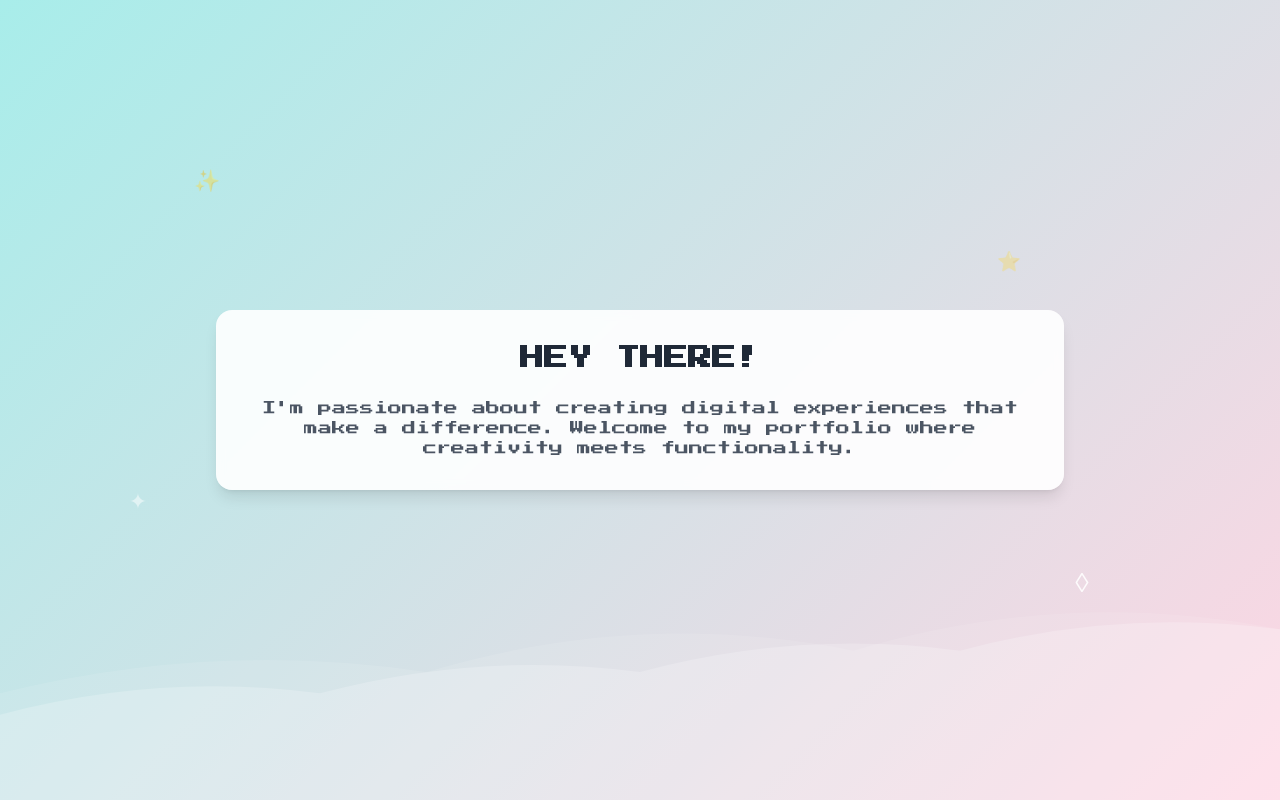
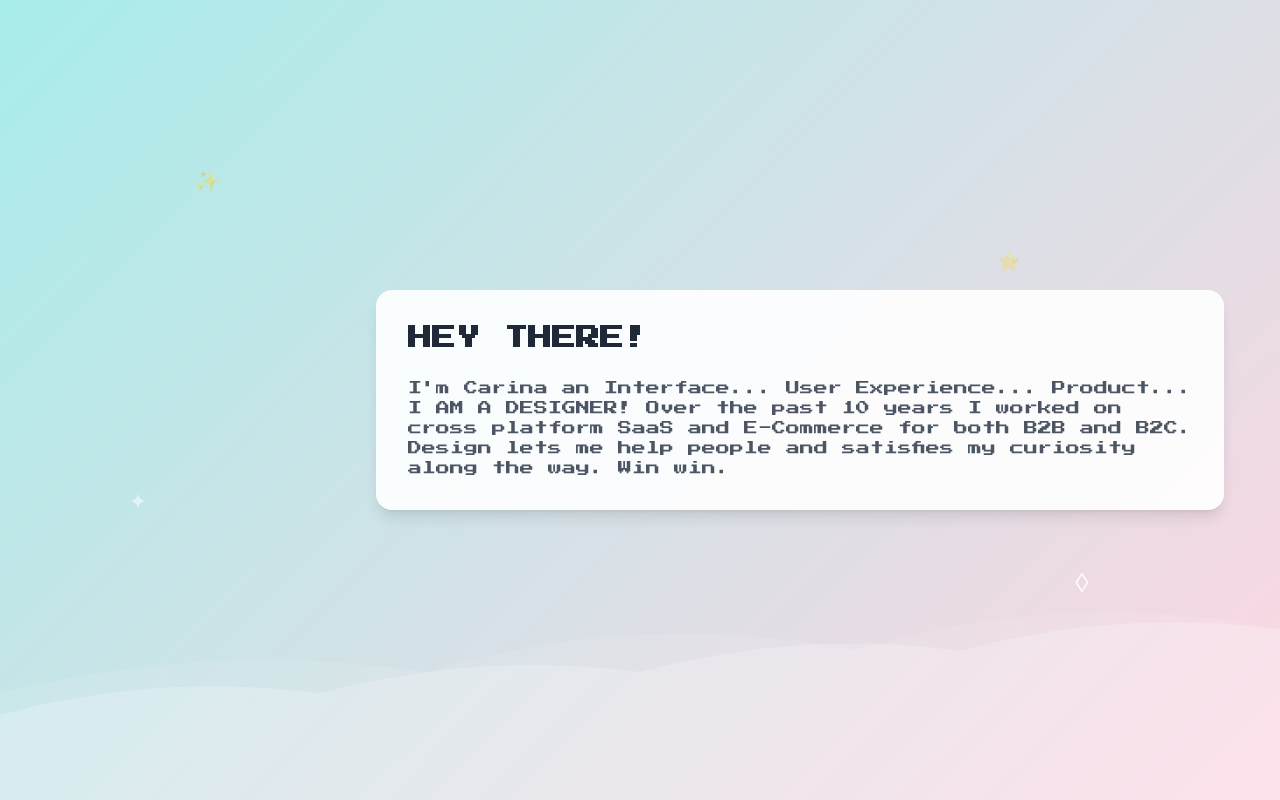
Before and after one commit to dLaMothe/portfolio, a Next.js app: page / in a window 1280 px wide. Shown: the top 800 px of the page. Built offline with nearby package versions, Linux system fonts and the light colour scheme.

Commit message:
Fix action deployment

```diff
--- a/next.config.js
+++ b/next.config.js
@@ -6,8 +6,7 @@ const nextConfig = {
     unoptimized: true,
   },
   basePath: process.env.NODE_ENV === "production" ? "/carina-portfolio" : "",
-  assetPrefix:
-    process.env.NODE_ENV === "production" ? "/carina-portfolio/" : "",
+  assetPrefix: process.env.NODE_ENV === "production" ? "/carina-portfolio" : "",
 };
 
 module.exports = nextConfig;
--- a/src/components/HeroSection.tsx
+++ b/src/components/HeroSection.tsx
@@ -37,8 +37,8 @@ export default function HeroSection() {
       </div>
 
       {/* Content */}
-      <div className="relative z-10 text-center px-6 max-w-4xl">
-        <div className="bg-white/90 backdrop-blur-sm rounded-2xl p-8 shadow-lg">
+      <div className="relative z-10 px-6 max-w-4xl ml-auto mr-8">
+        <div className="bg-white/90 backdrop-blur-sm rounded-2xl p-8 shadow-lg text-left">
           <h1 className="text-lg md:text-2xl font-bold text-gray-800 mb-6">
             {hero.title}
           </h1>
--- a/src/data/portfolio.json
+++ b/src/data/portfolio.json
@@ -1,7 +1,7 @@
 {
   "hero": {
     "title": "HEY THERE!",
-    "description": "I'm passionate about creating digital experiences that make a difference. Welcome to my portfolio where creativity meets functionality.",
+    "description": "I'm Carina an Interface... User Experience... Product... I AM A DESIGNER! Over the past 10 years I worked on cross platform SaaS and E-Commerce for both B2B and B2C. Design lets me help people and satisfies my curiosity along the way. Win win.",
     "sparkles": [
       { "top": "20%", "left": "15%", "symbol": "✨" },
       { "top": "30%", "right": "20%", "symbol": "⭐" },
```
